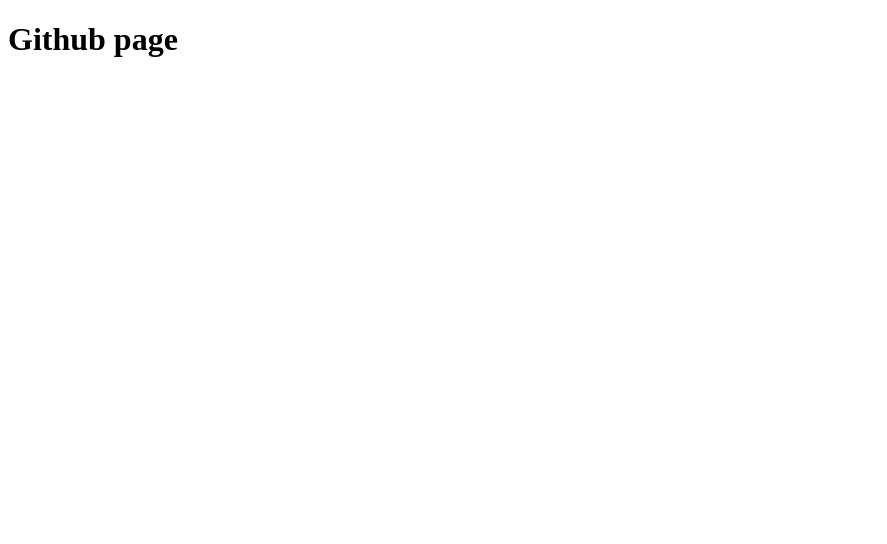
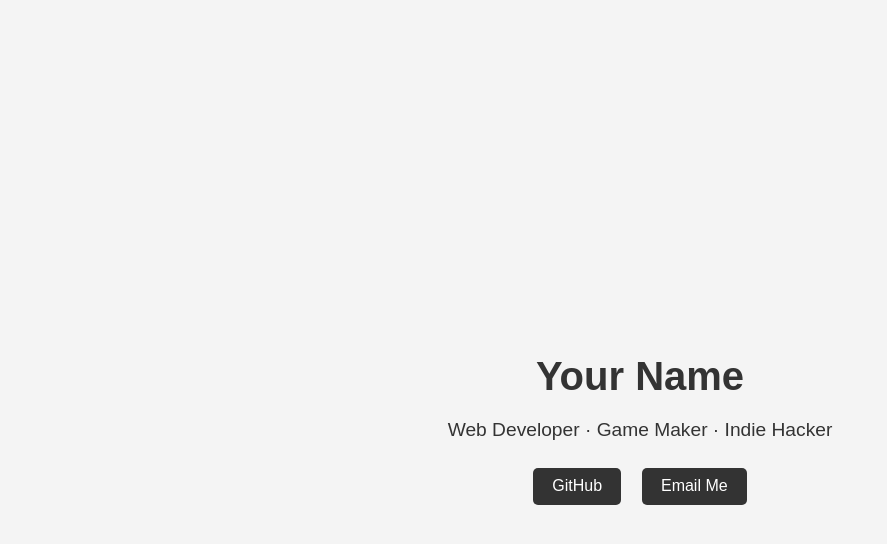
Before and after one commit to GradyKeays/GradyKeays.github.io, a plain HTML site: page index.html in a window 1280 px wide. Shown: the whole page, without its empty margins (0-887 px from the left). Drawn offline with Linux system fonts and the light colour scheme.

Commit message:
Update index.html

```diff
--- a/index.html
+++ b/index.html
@@ -1,11 +1,59 @@
 <!DOCTYPE html>
 <html lang="en">
 <head>
-    <meta charset="UTF-8">
-    <meta name="viewport" content="width=device-width, initial-scale=1.0">
-    <title>Document</title>
+  <meta charset="UTF-8" />
+  <meta name="viewport" content="width=device-width, initial-scale=1.0"/>
+  <title>Your Name</title>
+  <style>
+    body {
+      margin: 0;
+      font-family: sans-serif;
+      background: #f4f4f4;
+      color: #333;
+      display: flex;
+      justify-content: center;
+      align-items: center;
+      height: 100vh;
+      text-align: center;
+      padding: 20px;
+    }
+
+    .container {
+      max-width: 600px;
+    }
+
+    h1 {
+      font-size: 2.5rem;
+      margin-bottom: 0.5em;
+    }
+
+    p {
+      font-size: 1.2rem;
+      margin-bottom: 1em;
+    }
+
+    a {
+      display: inline-block;
+      margin: 0.5em;
+      padding: 0.6em 1.2em;
+      background: #333;
+      color: white;
+      text-decoration: none;
+      border-radius: 5px;
+      transition: background 0.2s ease;
+    }
+
+    a:hover {
+      background: #555;
+    }
+  </style>
 </head>
 <body>
-    <h1>Github page</h1>
+  <div class="container">
+    <h1>Your Name</h1>
+    <p>Web Developer · Game Maker · Indie Hacker</p>
+    <a href="https://github.com/yourusername" target="_blank">GitHub</a>
+    <a href="mailto:your@email.com">Email Me</a>
+  </div>
 </body>
 </html>
```
